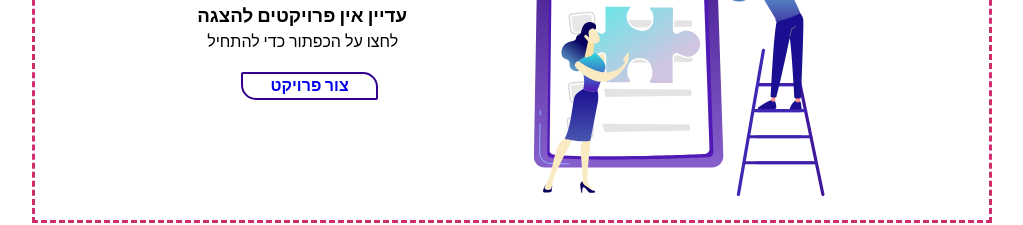
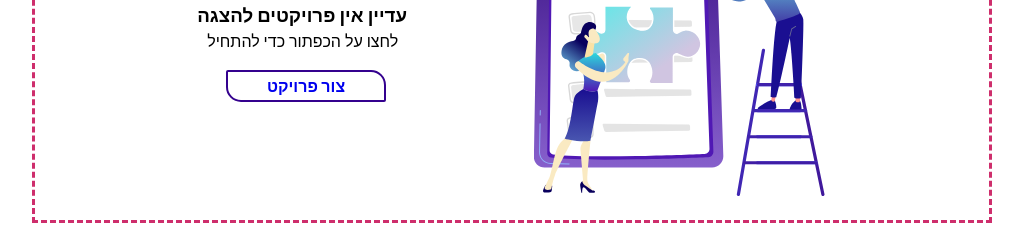
Before and after one commit to avraham186/coola-like, a React (Create React App) app: page /#/ in a window 1280 px wide. Shown: the part 2512-2737 px from the top of the page, without its empty margins (128-1151 px from the left). Built offline with nearby package versions, Linux system fonts and the light colour scheme.

Commit message:
padding to button

```diff
--- a/src/assets/views/_project-page.scss
+++ b/src/assets/views/_project-page.scss
@@ -69,8 +69,8 @@
         cursor: pointer;
         border-radius: 2px 15px;
         font-size: 1em;
-        padding: 1% 12% 1% 12%;
-        margin: 35px;
+        padding: 2% 17% 2% 17%;
+        margin: 20px;
         text-decoration: none;
       }
 
```
